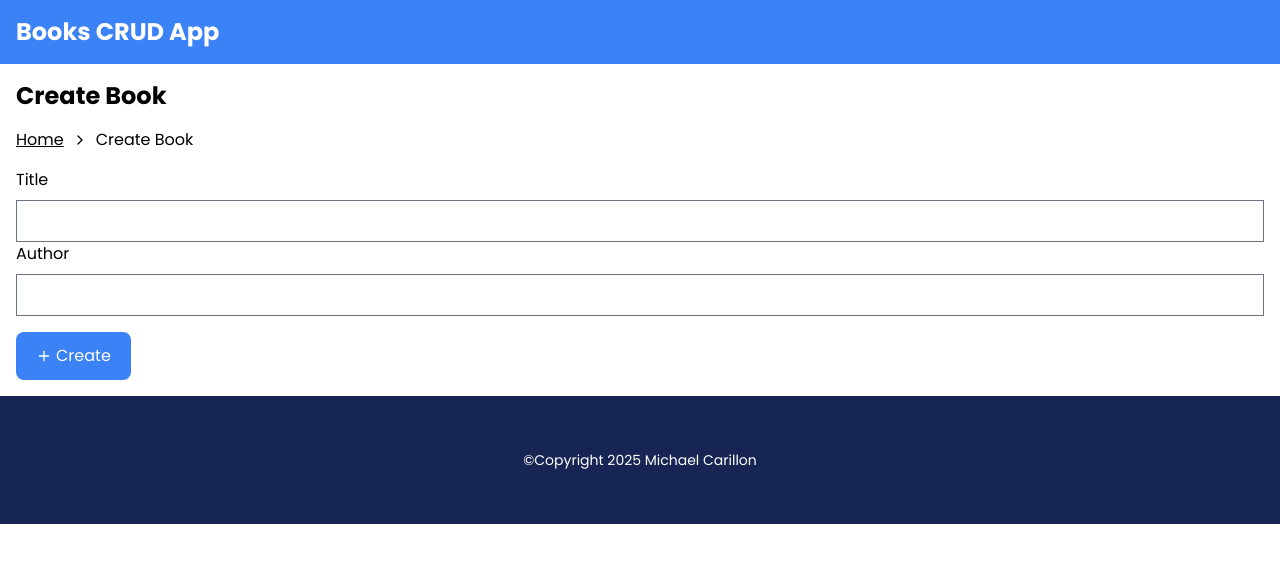
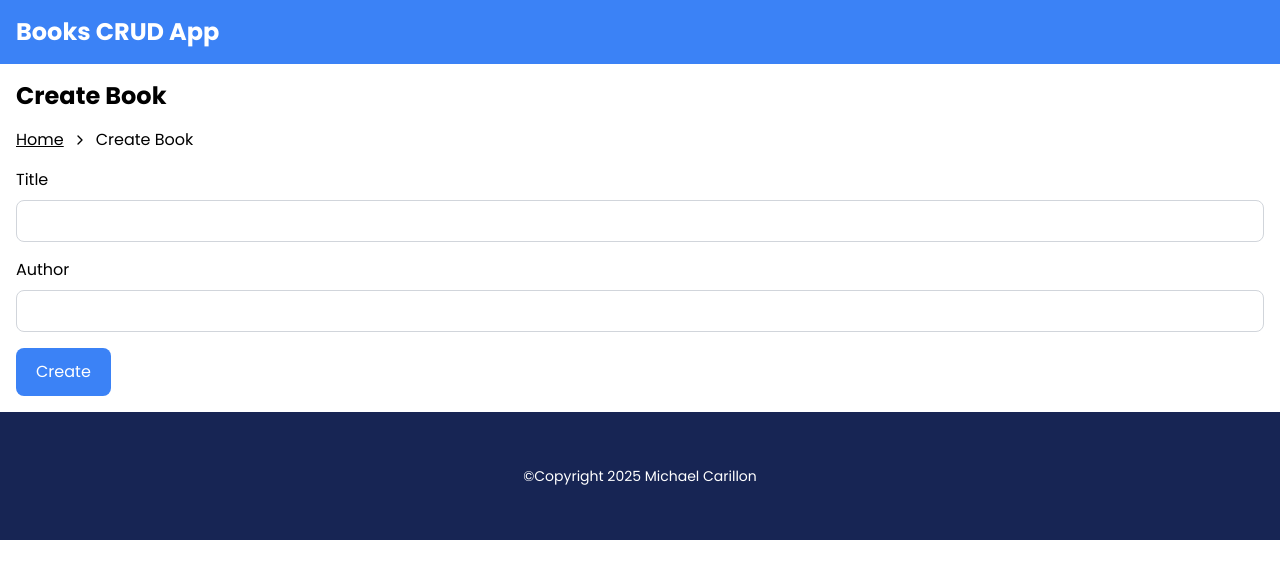
Before and after one commit to mike3497/books-crud-app, a Vue app: page /create in a window 1280 px wide. Shown: the top 578 px of the page. Built offline with nearby package versions, Linux system fonts and the light colour scheme.

Commit message:
feat: add validation to forms, update eslint

```diff
--- a/package.json
+++ b/package.json
@@ -17,8 +17,10 @@
     "lucide-vue-next": "^0.471.0",
     "nanoid": "^5.0.9",
     "pinia": "^2.3.0",
+    "vee-validate": "^4.15.0",
     "vue": "^3.5.13",
-    "vue-router": "^4.5.0"
+    "vue-router": "^4.5.0",
+    "yup": "^1.6.1"
   },
   "devDependencies": {
     "@tsconfig/node22": "^22.0.0",
--- /dev/null
+++ b/src/components/CreateBookForm.vue
@@ -0,0 +1,48 @@
+<template>
+  <form class="flex flex-col gap-4" @submit="onSubmit">
+    <TextInput name="title" label="Title" />
+    <TextInput name="author" label="Author" />
+    <div>
+      <BaseButton type="submit">Create</BaseButton>
+    </div>
+  </form>
+</template>
+
+<script setup lang="ts">
+import BaseButton from '@/components/BaseButton.vue';
+import TextInput from '@/components/TextInput.vue';
+import { useToast } from '@/composables/useToast';
+import type { CreateBookForm } from '@/models/createBookForm';
+import type { CreateBookRequestDTO } from '@/models/createBookRequestDTO';
+import { ToastVariant } from '@/models/toast';
+import { createBook } from '@/services/booksService';
+import { isAxiosError } from 'axios';
+import { useForm } from 'vee-validate';
+import { useRouter } from 'vue-router';
+import * as Yup from 'yup';
+
+const validationSchema = Yup.object().shape({
+  author: Yup.string().required('Author is required'),
+  title: Yup.string().required('Title is required'),
+});
+
+const { handleSubmit, setFieldValue } = useForm<CreateBookForm>({ validationSchema });
+const router = useRouter();
+const toast = useToast();
+
+const onSubmit = handleSubmit(async (values: CreateBookForm) => {
+  try {
+    const createBookRequestDTO: CreateBookRequestDTO = {
+      author: values.author,
+      title: values.title,
+    };
+    await createBook(createBookRequestDTO);
+    toast.open('Book successfully created!', ToastVariant.SUCCESS);
+    router.push({ name: 'home' });
+  } catch (error: unknown) {
+    if (isAxiosError(error)) {
+      toast.open(error.response?.data.message, ToastVariant.ERROR);
+    }
+  }
+});
+</script>
--- /dev/null
+++ b/src/components/EditBookForm.vue
@@ -0,0 +1,57 @@
+<template>
+  <form class="flex flex-col gap-4" @submit="onSubmit">
+    <TextInput name="title" label="Title" />
+    <TextInput name="author" label="Author" />
+    <div>
+      <BaseButton type="submit">Save</BaseButton>
+    </div>
+  </form>
+</template>
+
+<script setup lang="ts">
+import BaseButton from '@/components/BaseButton.vue';
+import TextInput from '@/components/TextInput.vue';
+import { useToast } from '@/composables/useToast';
+import type { BookDTO } from '@/models/bookDTO';
+import type { EditBookForm } from '@/models/editBookForm';
+import { ToastVariant } from '@/models/toast';
+import type { UpdateBookRequestDTO } from '@/models/updateBookRequestDTO';
+import { updateBook } from '@/services/booksService';
+import { isAxiosError } from 'axios';
+import { useForm } from 'vee-validate';
+import { onMounted } from 'vue';
+import * as Yup from 'yup';
+
+const props = defineProps<{
+  bookDTO: BookDTO;
+}>();
+
+const validationSchema = Yup.object().shape({
+  author: Yup.string().required('Author is required'),
+  title: Yup.string().required('Title is required'),
+});
+
+const { handleSubmit, setFieldValue } = useForm<EditBookForm>({ validationSchema });
+const toast = useToast();
+
+const onSubmit = handleSubmit(async (values: EditBookForm) => {
+  try {
+    const updateBookRequestDTO: UpdateBookRequestDTO = {
+      author: values.author,
+      id: props.bookDTO.id,
+      title: values.title,
+    };
+    await updateBook(updateBookRequestDTO);
+    toast.open('Book successfully updated!', ToastVariant.SUCCESS);
+  } catch (error: unknown) {
+    if (isAxiosError(error)) {
+      toast.open(error.response?.data.message, ToastVariant.ERROR);
+    }
+  }
+});
+
+onMounted(() => {
+  setFieldValue('title', props.bookDTO.title);
+  setFieldValue('author', props.bookDTO.author);
+});
+</script>
--- /dev/null
+++ b/src/components/TextInput.vue
@@ -0,0 +1,46 @@
+<template>
+  <div class="flex flex-col gap-2" :class="{ 'has-error': !!errorMessage }">
+    <label :for="name">{{ label }}</label>
+    <input
+      class="block w-full px-4 py-2 border border-gray-300 focus-visible:outline-none focus-visible:border-blue-500 rounded-lg"
+      type="text"
+      :id="name"
+      :name="name"
+      :value="inputValue"
+      @input="handleChange"
+      @blur="handleBlur"
+    />
+
+    <p class="text-red-700" v-show="errorMessage">
+      {{ errorMessage }}
+    </p>
+  </div>
+</template>
+
+<script setup lang="ts">
+import { useField } from 'vee-validate';
+import { toRef } from 'vue';
+
+const props = defineProps({
+  type: {
+    type: String,
+    default: 'text',
+  },
+  value: {
+    type: String,
+    default: undefined,
+  },
+  name: {
+    type: String,
+    required: true,
+  },
+  label: {
+    type: String,
+    required: true,
+  },
+});
+
+const name = toRef(props, 'name');
+
+const { value: inputValue, errorMessage, handleBlur, handleChange } = useField(name);
+</script>
--- /dev/null
+++ b/src/models/createBookForm.ts
@@ -0,0 +1,4 @@
+export interface CreateBookForm {
+  author: string;
+  title: string;
+}
--- /dev/null
+++ b/src/models/editBookForm.ts
@@ -0,0 +1,4 @@
+export interface EditBookForm {
+  author: string;
+  title: string;
+}
--- a/src/models/updateBookRequestDTO.ts
+++ b/src/models/updateBookRequestDTO.ts
@@ -1,4 +1,5 @@
 export interface UpdateBookRequestDTO {
   author: string;
+  id: string;
   title: string;
 }
--- a/src/services/booksService.ts
+++ b/src/services/booksService.ts
@@ -1,7 +1,7 @@
-import type { CreateBookRequestDTO } from './../models/createBookRequestDTO';
 import type { BookDTO } from '@/models/bookDTO';
 import type { UpdateBookRequestDTO } from '@/models/updateBookRequestDTO';
 import axios from 'axios';
+import type { CreateBookRequestDTO } from './../models/createBookRequestDTO';
 
 export const fetchBooks = async (): Promise<BookDTO[]> => {
   const response = await axios.get(`${import.meta.env.VITE_APP_API_BASE_URL}/books`);
@@ -21,12 +21,9 @@ export const createBook = async (createBookRequestDTO: CreateBookRequestDTO): Pr
   return response.data;
 };
 
-export const updateBook = async (
-  id: string,
-  updateBookRequestDTO: UpdateBookRequestDTO,
-): Promise<BookDTO> => {
+export const updateBook = async (updateBookRequestDTO: UpdateBookRequestDTO): Promise<BookDTO> => {
   const response = await axios.put(
-    `${import.meta.env.VITE_APP_API_BASE_URL}/books/${id}`,
+    `${import.meta.env.VITE_APP_API_BASE_URL}/books/${updateBookRequestDTO.id}`,
     updateBookRequestDTO,
   );
   return response.data;
--- a/src/views/CreateView.vue
+++ b/src/views/CreateView.vue
@@ -14,49 +14,11 @@
         </li>
       </ol>
     </nav>
-    <form @submit.prevent="onFormSubmit">
-      <div class="flex flex-col gap-2">
-        <label>Title</label>
-        <input v-model="model.title" class="border border-gray-500 px-4 py-2" type="text" />
-      </div>
-      <div class="flex flex-col gap-2 mb-4">
-        <label>Author</label>
-        <input v-model="model.author" class="border border-gray-500 px-4 py-2" type="text" />
-      </div>
-      <BaseButton type="submit"><Plus :size="16" /><span>Create</span></BaseButton>
-    </form>
+    <CreateBookForm />
   </div>
 </template>
 
 <script setup lang="ts">
-import type { CreateBookRequestDTO } from '@/models/createBookRequestDTO';
-import { createBook } from '@/services/booksService';
-import { ref } from 'vue';
-import BaseButton from '@/components/BaseButton.vue';
-import { Plus } from 'lucide-vue-next';
+import CreateBookForm from '@/components/CreateBookForm.vue';
 import { ChevronRight } from 'lucide-vue-next';
-import { useToast } from '@/composables/useToast';
-import { ToastVariant } from '@/models/toast';
-import { isAxiosError } from 'axios';
-import { useRouter } from 'vue-router';
-
-const model = ref<CreateBookRequestDTO>({
-  author: '',
-  title: '',
-});
-
-const router = useRouter();
-const toast = useToast();
-
-const onFormSubmit = async () => {
-  try {
-    await createBook(model.value);
-    toast.open('Book successfully created!', ToastVariant.SUCCESS);
-    router.push({ name: 'home' });
-  } catch (error: any) {
-    if (isAxiosError(error)) {
-      toast.open(error.response?.data.message, ToastVariant.ERROR);
-    }
-  }
-};
 </script>
--- a/src/views/EditView.vue
+++ b/src/views/EditView.vue
@@ -14,59 +14,31 @@
         </li>
       </ol>
     </nav>
-    <form @submit.prevent="onFormSubmit">
-      <div class="flex flex-col gap-2">
-        <label>Title</label>
-        <input v-model="model.title" class="border border-gray-500 px-4 py-2" type="text" />
-      </div>
-      <div class="flex flex-col gap-2 mb-4">
-        <label>Author</label>
-        <input v-model="model.author" class="border border-gray-500 px-4 py-2" type="text" />
-      </div>
-      <BaseButton type="submit"><Save :size="16" /><span>Save</span></BaseButton>
-    </form>
+    <EditBookForm v-if="bookDTO" :bookDTO="bookDTO" />
   </div>
 </template>
 
 <script setup lang="ts">
-import type { CreateBookRequestDTO } from '@/models/createBookRequestDTO';
-import { fetchBook, updateBook } from '@/services/booksService';
+import EditBookForm from '@/components/EditBookForm.vue';
+import { useToast } from '@/composables/useToast';
+import type { BookDTO } from '@/models/bookDTO';
+import { ToastVariant } from '@/models/toast';
+import { fetchBook } from '@/services/booksService';
+import { isAxiosError } from 'axios';
+import { ChevronRight } from 'lucide-vue-next';
 import { ref } from 'vue';
 import { useRoute } from 'vue-router';
-import BaseButton from '@/components/BaseButton.vue';
-import { Save } from 'lucide-vue-next';
-import { ChevronRight } from 'lucide-vue-next';
-import { ToastVariant } from '@/models/toast';
-import { useToast } from '@/composables/useToast';
-import { isAxiosError } from 'axios';
 
 const toast = useToast();
 const route = useRoute();
 const id = route.params.id as string;
 
-const model = ref<CreateBookRequestDTO>({
-  author: '',
-  title: '',
-});
-
-const onFormSubmit = async () => {
-  try {
-    const response = await updateBook(id, model.value);
-    model.value.author = response.author;
-    model.value.title = response.title;
-    toast.open('Book successfully updated!', ToastVariant.SUCCESS);
-  } catch (error: any) {
-    if (isAxiosError(error)) {
-      toast.open(error.response?.data.message, ToastVariant.ERROR);
-    }
-  }
-};
+const bookDTO = ref<BookDTO | null>();
 
 const fetchBookData = async () => {
   try {
     const response = await fetchBook(id);
-    model.value.author = response.author;
-    model.value.title = response.title;
+    bookDTO.value = response;
   } catch (error: any) {
     if (isAxiosError(error)) {
       toast.open(error.response?.data.message, ToastVariant.ERROR);
```
Also changed, not shown: eslint.config.js (+8 -6 lines), 1 other file (tests, documents, lock files or other folders).
